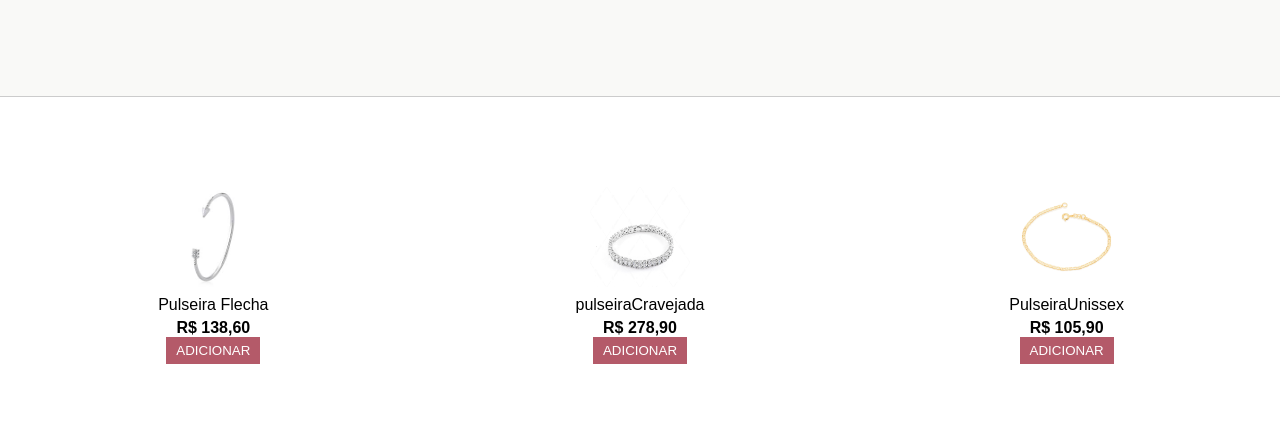
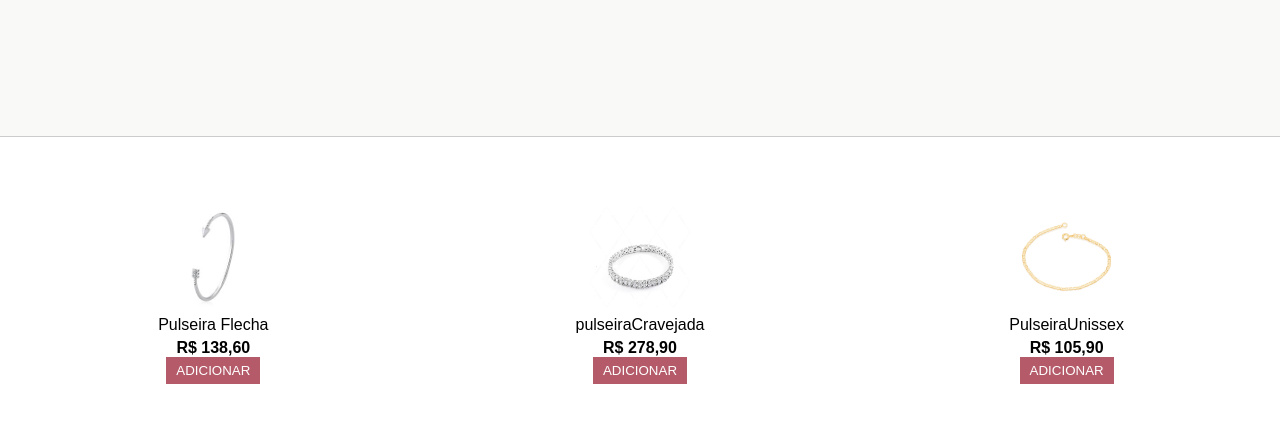
Before and after one commit to Taina1509/Taina1509.github.io, a plain HTML site: page pulseira.html in a window 1280 px wide. Shown: the part 346-768 px from the top of the page. Drawn offline with Linux system fonts and the light colour scheme.

Commit message:
Update pulseira.html

```diff
--- a/pulseira.html
+++ b/pulseira.html
@@ -65,7 +65,7 @@
     border-top: 1px solid #ccc;
     display: flex;
     justify-content: space-around;
-    padding: 90px 0;
+    padding: 70px 0;
 
   ">
     <div style="width: 150px; text-align: center;">
```
